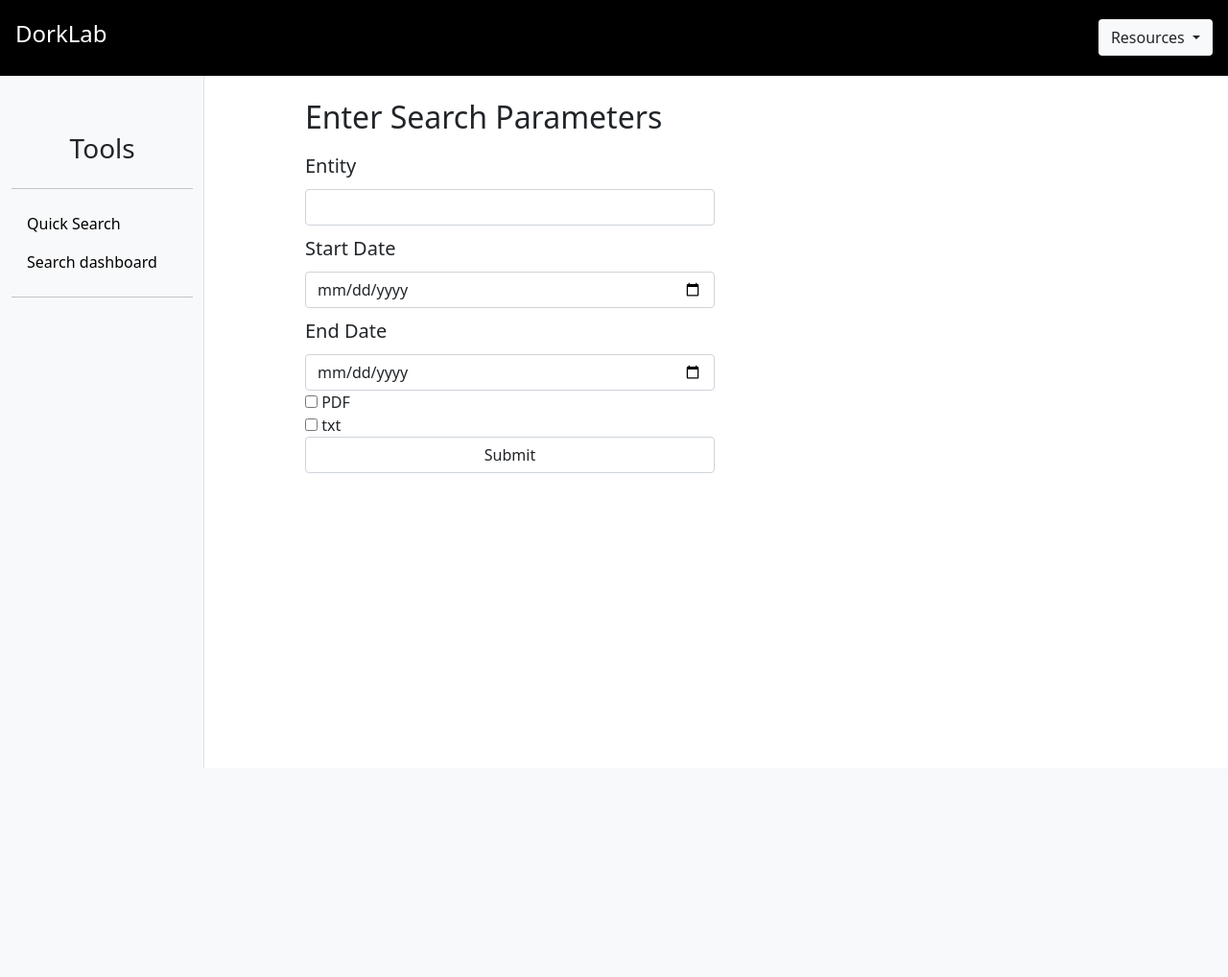
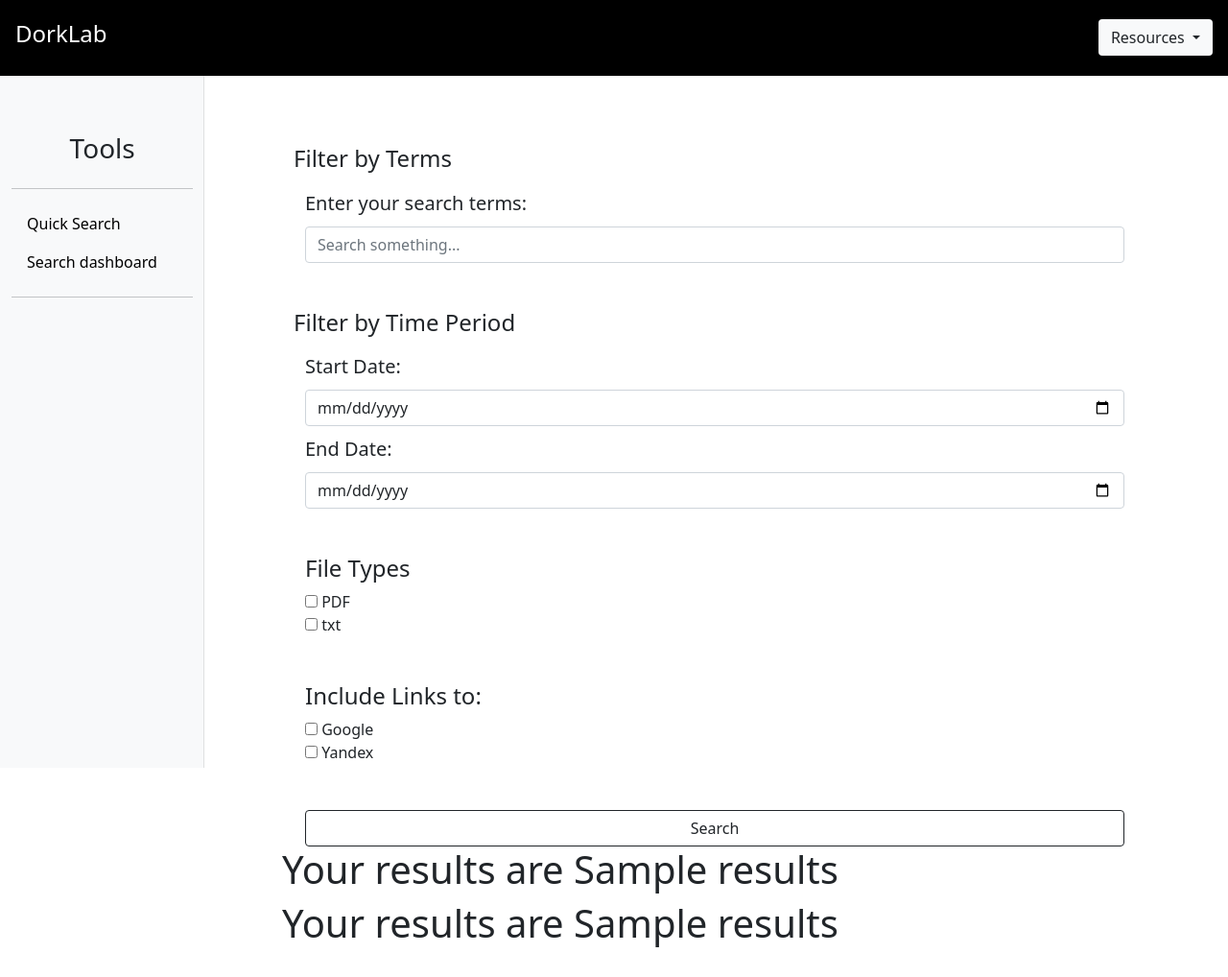
Before and after one commit to rtwillett/DorkLab, a Flask app: template templates/general_templates/dashboard.html in a window 1280 px wide. Shown: the whole page at 96% size. Before the commit the page ends 800 px from the top, so only its background shows below. Run offline with Flask 3, Linux system fonts and the light colour scheme; the template is opened without the code that fills it: values that come from a table or form of the project are taken from there, most other values are stand-ins (such as "Sample title", 1, 10 or a date in 2020); some libraries are stand-ins or nearby versions.

Commit message:
Fixed formatting of strings in form

```diff
--- a/app.py
+++ b/app.py
@@ -9,7 +9,7 @@ from modules.build_substring import BuildSubstring
 
 from forms import UserInput, QuicksearchForm
 
-from modules.build_substring import BuildSubstring, NERDString
+# from modules.build_substring import BuildSubstring, NERDString
 
 
 # from models import User
@@ -35,15 +35,8 @@ app.config.from_object(Config)
 @app.route("/")
 @app.route("/home")
 def home():
-
 	form = UserInput()
-
-	return render_template('general_templates/dashboard.html', form = form, title = 'Title')
-
-@app.route("/dashboard-ap")
-def dashboardAP():
-	form = UserInputAP()
-	return render_template('general_templates/dashboard-ap.html', form=form, title = 'aaixlsop')
+	return render_template('general_templates/dashboard.html', form=form, title = 'aaixlsop')
 
 # Routing
 @app.route("/post_dork_inputs", methods=['POST'])
@@ -52,18 +45,17 @@ def post_dork_inputs():
 	import re
 
 	form_data_dict = {
-		'root_terms': request.form.get('entity'),
-		'start_date': request.form.get('startdate'),
-		'end_date': request.form.get('enddate'),
-		'filetypes': request.form.get('doc_type'),
+		'root_terms': request.form.get('root_terms'),
+		'start_date': request.form.get('start_date'),
+		'end_date': request.form.get('end_date'),
+		'filetypes': request.form.get('filetypes'),
 		'search_engines': request.form.get('search_engines')
 	}
 
 	bs = BuildSubstring(form_data_dict)
 
-	#return form_data_dict
-	#return { "test" :str(type(bs.build_full_string()))}
-	return bs.build_search_engine_strings()
+	# return form_data_dict
+	return bs.q
 	# return render_template('general_templates/dashboard-ap.html', title = 'resuls', form=form, results=bs.build_full_string())
 
 # References
@@ -78,7 +70,7 @@ def quicksearch():
 
 	return render_template('general_templates/quicksearch.html', form = form, title = 'Quicksearch')
 
-# Routing
+#Routing
 @app.route("/post_q", methods=['POST'])
 def post_q():
 
--- a/forms.py
+++ b/forms.py
@@ -17,21 +17,21 @@ class MultiCheckboxField(SelectMultipleField):
     widget = widgets.ListWidget(prefix_label=False)
     option_widget = widgets.CheckboxInput()
 
+# class UserInput(FlaskForm):
+
+#     root_terms = StringField('Entity', [DataRequired()])
+#     start_date = DateField('Start Date')
+#     end_date = DateField('End Date')
+#     # filetype = SelectMultipleField('Subject Timeframe', choices = [('pdf', 'PDF'), ('txt', 'txt')])
+#     # filetype = MultiCheckboxField('Filetype', choices=['pdf', 'txt'])
+
+#     submit = SubmitField('Submit')
+
 class UserInput(FlaskForm):
 
-    root_terms = StringField('Entity', [DataRequired()])
-    start_date = DateField('Start Date')
-    end_date = DateField('End Date')
-    # filetype = SelectMultipleField('Subject Timeframe', choices = [('pdf', 'PDF'), ('txt', 'txt')])
-    # filetype = MultiCheckboxField('Filetype', choices=['pdf', 'txt'])
-
-    submit = SubmitField('Submit')
-
-class UserInputAP(FlaskForm):
-
-    entity = StringField("Enter your search terms: ",[DataRequired()])
-    startdate = DateField('Start Date: ')
-    enddate = DateField('End Date: ')
+    root_terms = StringField("Enter your search terms: ",[DataRequired()])
+    start_date = DateField('Start Date: ')
+    end_date = DateField('End Date: ')
     filetype = MultiCheckboxField('Filetype', choices=['pdf', 'txt'])
     search_engines = MultiCheckboxField('Label', choices=["google", "yandex"])
 
--- a/templates/general_templates/dashboard.html
+++ b/templates/general_templates/dashboard.html
@@ -1,57 +1,116 @@
+
 {% extends 'base_templates/dashboard_base.html' %}
+{% block title %}{% endblock %}
 
-{%block dashboard_choice%}
-{%endblock%}
+{% block testing %}
+<h3 class="horizontal-auto-margin">Tools</h3>
+
+<li class="nav-item">
+    <a class="nav-link ghost-button-blue" aria-current="page" href={{ url_for('landing')}}>
+        <span class="ml-2">Home</span>
+    </a>
+</li>
+
+<hr>
+
+<li class="nav-item">
+    <a class="nav-link ghost-button-blue" aria-current="page" onclick="addFormElement">
+        <span class="ml-2">Add a term</span><span>+</span>
+    </a>
+</li>
+<li class="nav-item">
+    <a class="nav-link ghost-button-blue" aria-current="page" onclick="addFormElement">
+        <span class="ml-2">Tab 2</span>
+    </a>
+</li>
+<li class="nav-item">
+    <a class="nav-link ghost-button-blue" aria-current="page" onclick="addFormElement">
+        <span class="ml-2">Tab 3</span>
+    </a>
+</li>
+<hr>
+
+</ul>
+{% endblock %}
 
 {% block content %}
+<main class="main-center">
 
-<main class="main-center">
-    <div class="container">
-        <h2>Enter Search Parameters</h2>
-        <form action="post_dork_inputs" method="POST">
-            {{ form.csrf_token }}
 
+
+	<form action="post_dork_inputs" method="POST" class="container">
+		{{ form.hidden_tag() }}
+
+		<section id="root_terms" class="row">
+			<h3 class="h4 mt-5 px-0">Filter by Terms</h3>
 			<div class="form-group">
-                {{ form.root_terms.label(class_ = 'col-sm-2 col-form-label-lg') }}
-                <div class = "col-sm-6">
-                    {{ form.root_terms(class_ = 'form-control') }}
+				{{ form.root_terms.label(class_ = 'col-form-label-lg px-0') }} <br />
+				{{ form.root_terms(class_ = 'form-control', placeholder="Search something...") }}
 			</div>
+		</section>
+
+		<section id="timePeriod" class="row">
+			<h3 class="h4 mt-5 px-0">Filter by Time Period</h3>
+			<div class="form-group">
+				{{ form.start_date.label(class_ = 'col-form-label-lg px-0') }}
+				{{ form.start_date(class_ = 'form-control') }}
 			</div>
 
 			<div class="form-group">
-                {{ form.start_date.label(class_ = 'col-sm-2 col-form-label-lg') }}
-                <div class = "col-sm-6">
-                    {{ form.start_date(class_ = 'form-control') }}
-                </div>
-            </div>
-
-            <div class="form-group">
-                {{ form.end_date.label(class_ = 'col-sm-2 col-form-label-lg') }}
-                <div class = "col-sm-6">
+				{{ form.end_date.label(class_ = 'col-form-label-lg px-0') }}
 				{{ form.end_date(class_ = 'form-control') }}
 			</div>
-            </div>
+		</section>
 
-            <!-- https://stackoverflow.com/questions/53344797/how-create-an-array-with-checkboxes-in-flask -->
+		<section>
+			<h3 class="h4 mt-5 px-0">File Types</h3>
+			<div class="form-group">
 				<div>
 					<input type="checkbox" value="pdf" class="danger" id="doc_pdf" name='filetypes'>
 					<label for="doc_pdf">PDF</label>
 				</div>
 				<div>
-                <input type="checkbox" value="txt" class="danger" id="txt" name='filetypes'>
+					<input type="checkbox" value="txt" class="danger" id="doc_txt" name='filetypes'>
 					<label for="doc_txt">txt</label>
+				</div>
+			</div>
+
+		</section>
+
+		<section>
+			<h3 class="h4 mt-5 px-0">Include Links to:</h3>
+
+			<div class="form-group">
+
+				<div>
+					<input type="checkbox" value="pdf" class="danger" id="se_google" name="search_engines">
+					<label for="se_google">Google</label>
+				</div>
+				<div>
+					<input type="checkbox" value="txt" class="danger" id="se_yandex" name="search_engines">
+					<label for="se_yandex">Yandex</label>
+				</div>
 			</div>
 
 
+		</section>
 
-            <div class="form-group">
-                <div class = "col-sm-6">
-                    {{ form.submit(class_ = 'form-control') }}
-                </div>
-            </div>
+
+		{{ form.submit(class_ = 'form-control mt-5 btn btn-outline-dark') }}
 
 	</form>
-    </div>
+
+	{% block results %}
+		<h1>Your results  are {{ results }} </h1>
+	{% endblock %}
+
+	<script>
+		function addFormElement(e){
+
+		}
+
+	</script>
+
 </main>
 
 {% endblock %}
```
Also changed, not shown: modules/build_substring.py (+8 -2 lines), templates/base_templates/layout-ap.html (added, +67 -0 lines), templates/general_templates/about.html (added, +24 -0 lines), templates/general_templates/dashboard-old.html (added, +57 -0 lines). Lines whose indentation alone changed are shown as unchanged.
